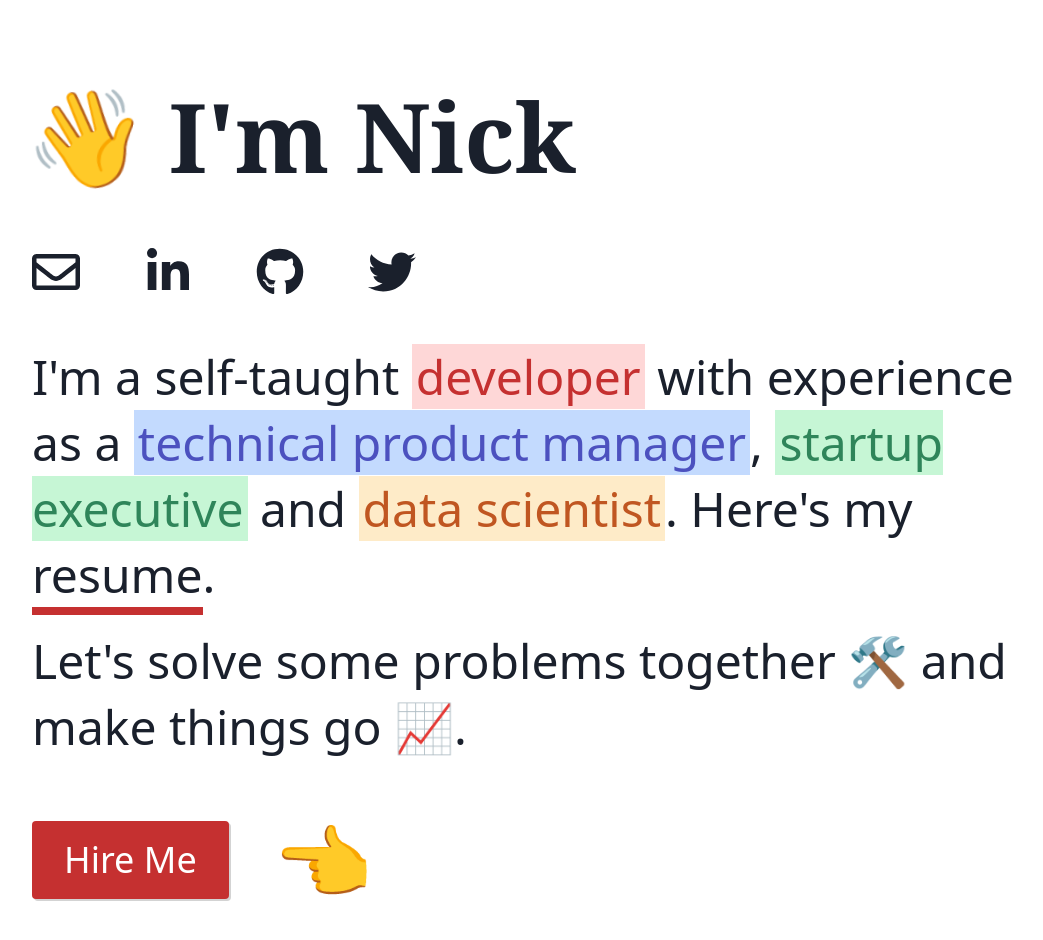
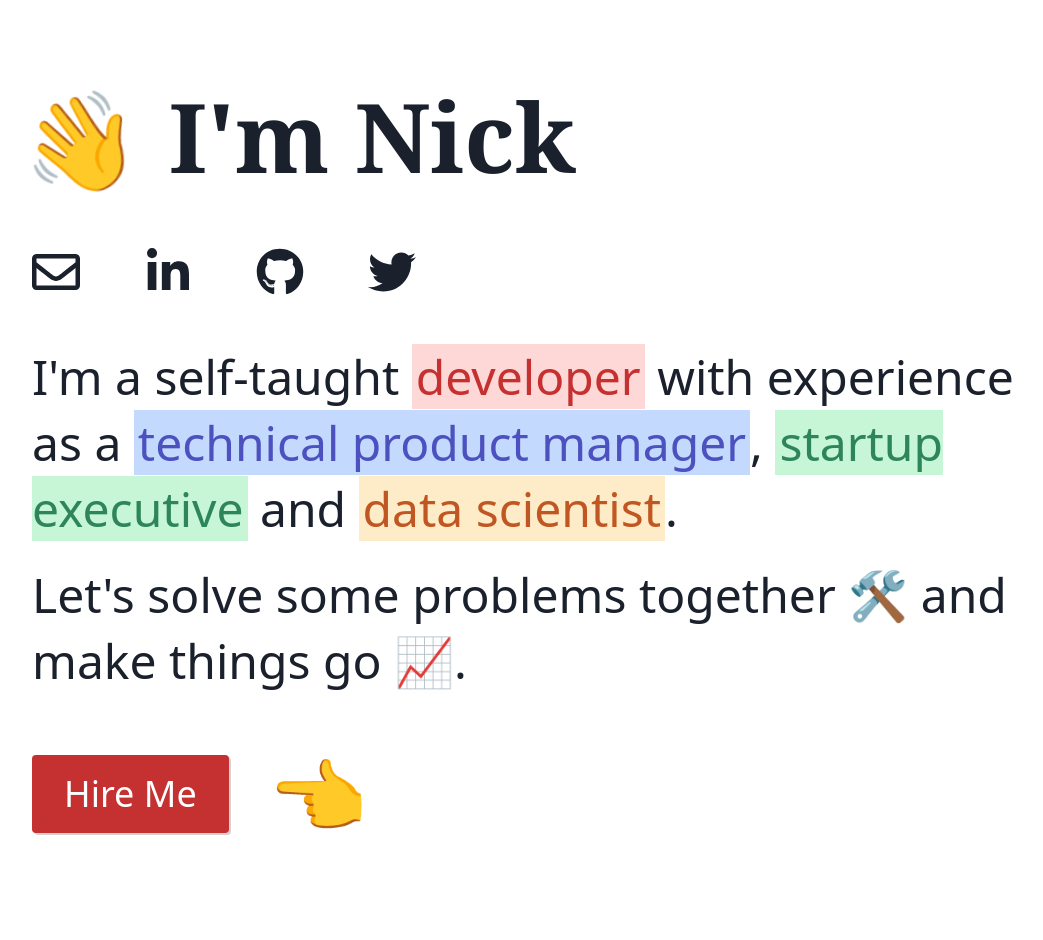
Before and after one commit to ncarchedi/personal-website, a Next.js app: page / in a window 1280 px wide. Shown: the top 940 px of the page, without its empty margins (64-1107 px from the left). After the commit the page ends 918 px from the top, so only its background shows below. Built offline with nearby package versions, Linux system fonts and the light colour scheme.

Commit message:
remove resume link

```diff
--- a/src/pages/index.js
+++ b/src/pages/index.js
@@ -57,8 +57,8 @@ export default function Home() {
     <>
       <SEO title="Home" />
       <div className="px-10 py-6 md:px-20 md:py-12 lg:py-16 xl:px-24">
-        <h1 className="font-serif font-bold mb-6 text-5xl sm:text-6xl md:text-7xl md:mb-10 xl:text-8xl">
-          <span className="-ml-2 inline-block animate-wave origin-nearly-bottom-right">
+        <h1 className="mb-6 font-serif text-5xl font-bold sm:text-6xl md:text-7xl md:mb-10 xl:text-8xl">
+          <span className="inline-block -ml-2 animate-wave origin-nearly-bottom-right">
             <Emoji symbol="👋" label="wave" />
           </span>{" "}
           I'm Nick
@@ -73,32 +73,22 @@ export default function Home() {
             />
           ))}
         </div>
-        <div className="text-2xl max-w-screen-lg sm:text-3xl md:text-4xl md:leading-snug md:font-light lg:text-5xl">
+        <div className="max-w-screen-lg text-2xl sm:text-3xl md:text-4xl md:leading-snug md:font-light lg:text-5xl">
           <p className="mb-5">
             I'm a self-taught{" "}
-            <span className="text-red-700 bg-red-200 px-1">developer</span> with
+            <span className="px-1 text-red-700 bg-red-200">developer</span> with
             experience as a{" "}
-            <span className="text-indigo-700 bg-indigo-200 px-1">
+            <span className="px-1 text-indigo-700 bg-indigo-200">
               technical product manager
             </span>
             ,{" "}
-            <span className="text-green-700 bg-green-200 px-1">
+            <span className="px-1 text-green-700 bg-green-200">
               startup executive
             </span>{" "}
             and{" "}
-            <span className="text-orange-700 bg-orange-200 px-1">
+            <span className="px-1 text-orange-700 bg-orange-200">
               data scientist
-            </span>
-            . Here's my{" "}
-            <a
-              className="border-red-700 hover:border-red-200 border-b-4 md:border-b-6 xl:border-b-8"
-              href="https://www.notion.so/Nick-Carchedi-f18aebc1c07e4ba38eac62a89c90ac7b"
-              target="_blank"
-              rel="noreferrer"
-            >
-              resume
-            </a>
-            .
+            </span>.
           </p>
           <p>
             Let's solve some problems together{" "}
@@ -112,11 +102,11 @@ export default function Home() {
             target="_blank"
             rel="noreferrer"
           >
-            <div className="cta px-4 py-2 text-3xl bg-red-700 text-white cursor-pointer rounded sm:text-4xl md:px-6 md:py-3 lg:px-8">
+            <div className="px-4 py-2 text-3xl text-white bg-red-700 rounded cursor-pointer cta sm:text-4xl md:px-6 md:py-3 lg:px-8">
               Hire Me
             </div>
           </a>
-          <span className="animate-point ml-4 text-6xl md:text-7xl">
+          <span className="ml-4 text-6xl animate-point md:text-7xl">
             <Emoji symbol="👈" label="point left" />
           </span>
         </div>
```
